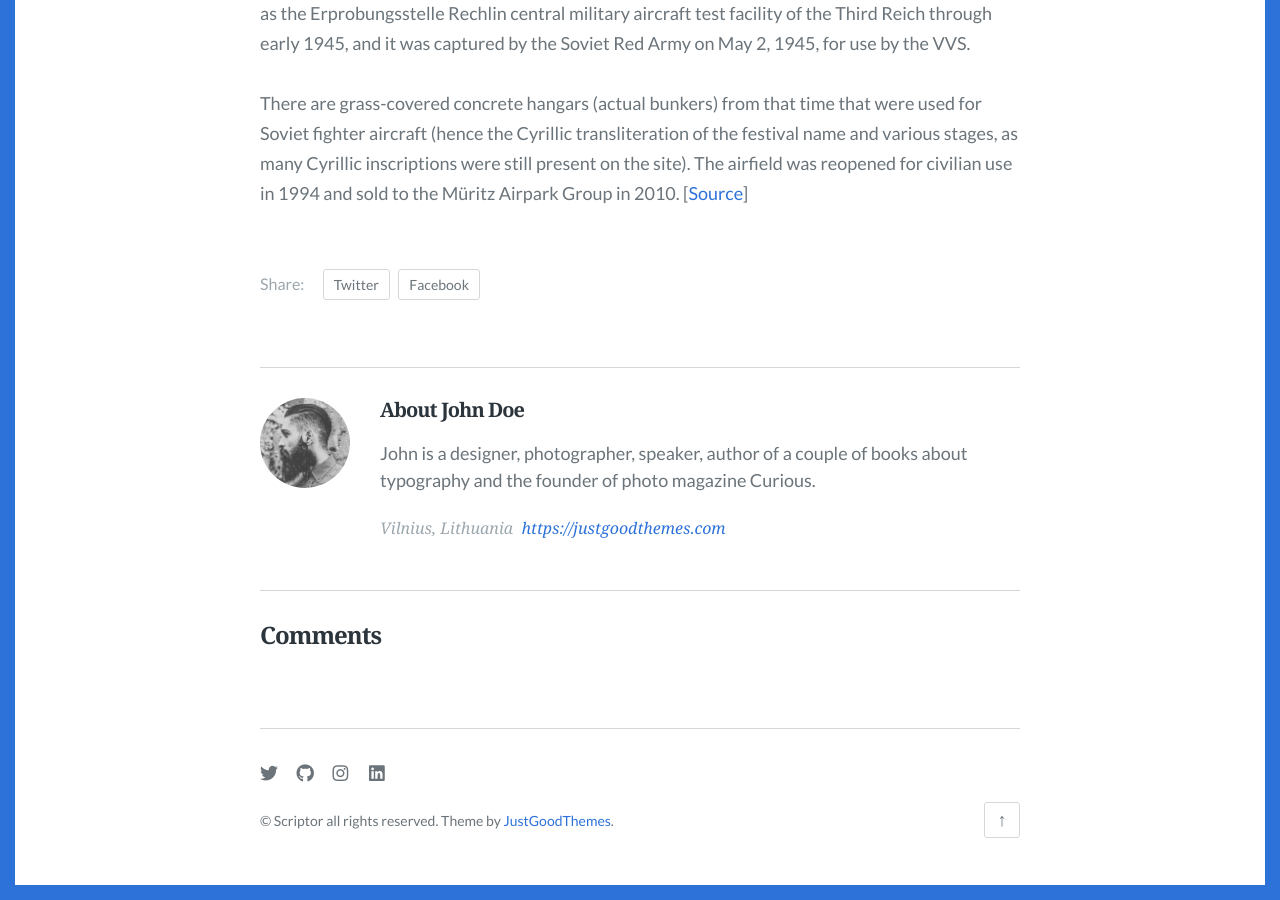
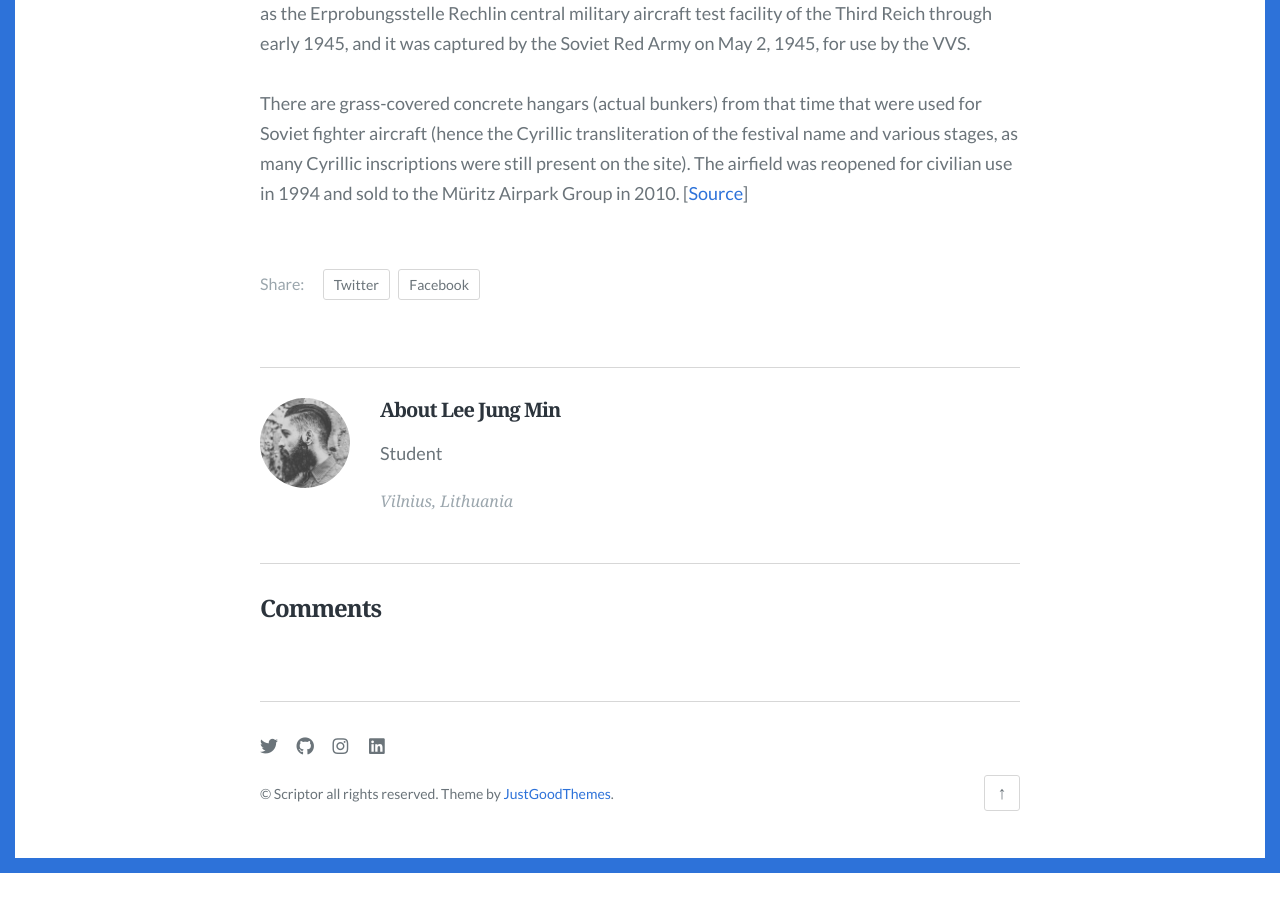
Before and after one commit to 39Imfine/39Imfine.github.io, a Jekyll site: the page built from _posts/2019-01-01-the-advantages-and-disadvantages-of-working-from-home.md, in a window 1280 px wide and 900 px high, scrolled down 2167 px. Built offline with Jekyll 4.4.1, drawn with Linux system fonts in a browser that asks for light colours; some web fonts are replaced; comment, search, counter and statistics services are not loaded; after the commit the page ends 3040 px from its top, so only the background shows below that.

Commit message:
Update author.json

```diff
--- a/_data/author.json
+++ b/_data/author.json
@@ -1,7 +1,7 @@
 {
-  "name": "John Doe",
-  "bio": "John is a designer, photographer, speaker, author of a couple of books about typography and the founder of photo magazine Curious.",
-  "url": "https://justgoodthemes.com",
+  "name": "Lee Jung Min",
+  "bio": "Student",
+  "Dog": "Lee Ha Neul",
   "location": "Vilnius, Lithuania",
   "image": "images/author.png"
 }
```
